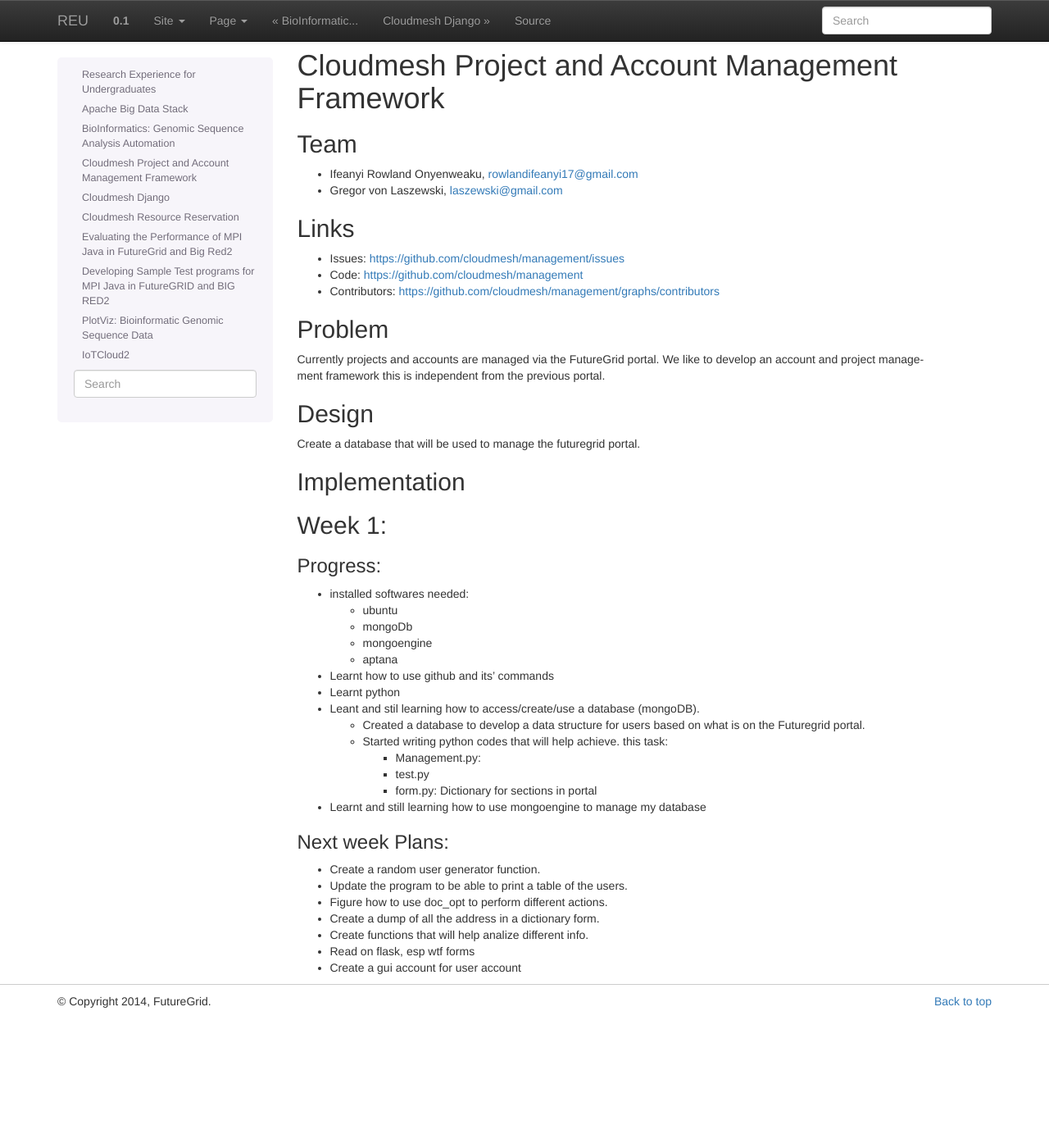
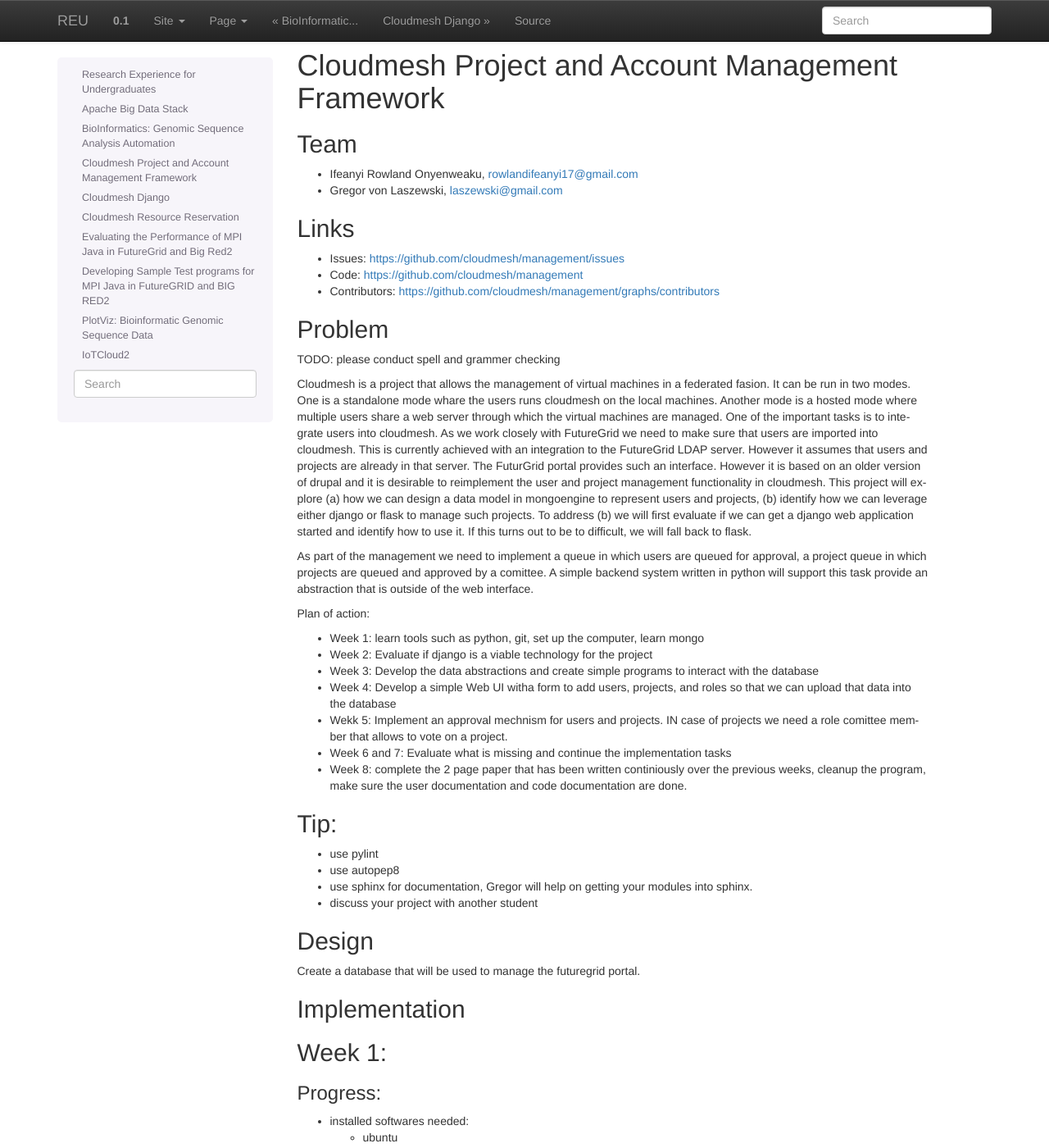
Before and after one commit to cloudmesh-project/reu-2014, a Sphinx documentation site: the page built from doc/source/projects/cm_accounts.rst, in a window 1280 px wide and 1400 px high. Shown: the whole window at 82% size. Built offline with Sphinx 7.4.7, drawn with Linux system fonts in a browser that asks for light colours.

Commit message:
drafted project abstract

```diff
--- a/doc/source/projects/cm_accounts.rst
+++ b/doc/source/projects/cm_accounts.rst
@@ -18,9 +18,58 @@
 Problem
 ----------------------------------------------------------------------
 
-Currently projects and accounts are managed via the FutureGrid portal.
-We like to develop an account and project management framework this is
-independent from the previous portal.
+TODO: please conduct spell and grammer checking
+
+Cloudmesh is a project that allows the management of virtual machines
+in a federated fasion. It can be run in two modes. One is a standalone
+mode whare the users runs cloudmesh on the local machines. Another
+mode is a hosted mode where multiple users share a web server through
+which the virtual machines are managed. One of the important tasks is
+to integrate users into cloudmesh. As we work closely with FutureGrid
+we need to make sure that users are imported into cloudmesh. This is
+currently achieved with an integration to the FutureGrid LDAP
+server. However it assumes that users and projects are already in that
+server. The FuturGrid portal provides such an interface. However it is
+based on an older version of drupal and it is desirable to reimplement
+the user and project management functionality in cloudmesh. This
+project will explore (a) how we can design a data model in mongoengine to
+represent users and projects, (b) identify how we can leverage either
+django or flask to manage such projects. To address (b) we will first
+evaluate if we can get a django web application started and identify
+how to use it. If this turns out to be to difficult, we will fall back
+to flask.
+
+As part of the management we need to implement a queue in which users
+are queued for approval, a project queue in which projects are queued
+and approved by a comittee. A simple backend system written in python
+will support this task provide an abstraction that is outside of the
+web interface.
+
+Plan of action:
+
+* Week 1: learn tools such as python, git, set up the computer, learn
+  mongo
+* Week 2: Evaluate if django is a viable technology for the project
+* Week 3: Develop the data abstractions and create simple programs to
+  interact with the database
+* Week 4: Develop a simple Web UI witha  form to add users, projects,
+  and roles so that we can upload that data into the database
+* Wekk 5: Implement an approval mechnism for users and projects. IN
+  case of projects we need a role comittee member that allows to vote
+  on a project.
+* Week 6 and 7: Evaluate what is missing and continue the
+  implementation tasks
+* Week 8: complete the 2 page paper that has been written continiously
+  over the previous weeks, cleanup the program, make sure the
+  user documentation and code documentation are done.
+
+Tip:
+----------------------------------------------------------------------
+* use pylint
+* use autopep8
+* use sphinx for documentation, Gregor will help on getting your
+  modules into sphinx.
+* discuss your project with another student
 
 
 Design
```
Also changed, not shown: doc/source/projects/cm_django.rst (+6 -12 lines).
